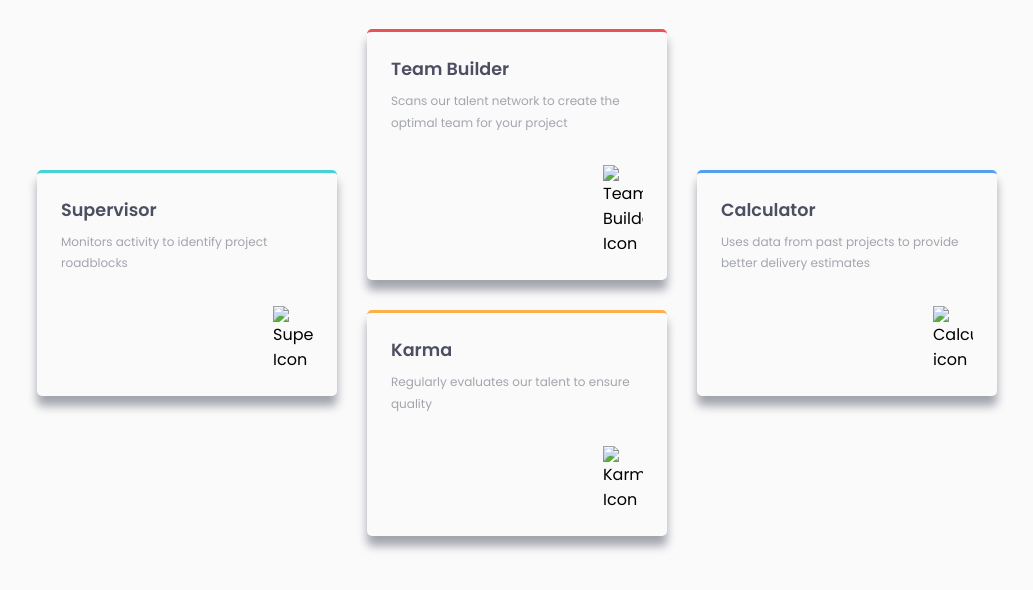
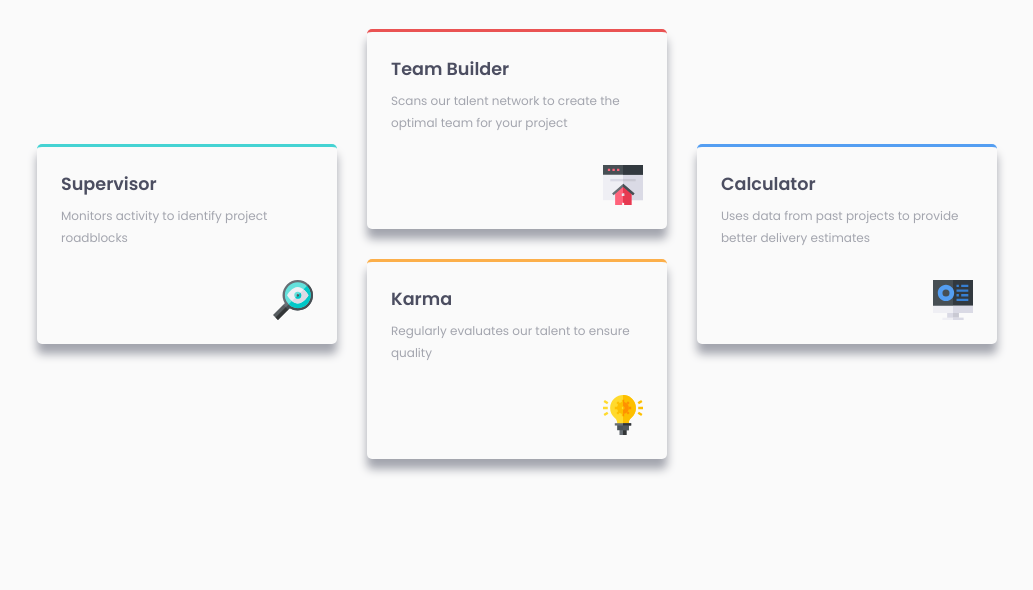
Before and after one commit to adil-khursheed/Four-card-feature-section, a plain HTML site: page index.html in a window 1280 px wide. Shown: the part 210-800 px from the top of the page, without its empty margins (123-1156 px from the left). Drawn offline with Linux system fonts and the light colour scheme.

Commit message:
Update index.html

```diff
--- a/index.html
+++ b/index.html
@@ -30,7 +30,7 @@
         </p>
         <div class="img-icon">
         <img
-          src="images/icon-supervisor.svg"
+          src="icon-supervisor.svg"
           alt="Supervisor Icon"
           class="feature-icon"
         />
@@ -44,7 +44,7 @@
           </p>
           <div class="img-icon">
           <img
-            src="images/icon-team-builder.svg"
+            src="icon-team-builder.svg"
             alt="Team Builder Icon"
             class="feature-icon"
           />
@@ -57,7 +57,7 @@
           </p>
           <div class="img-icon">
           <img
-            src="images/icon-karma.svg"
+            src="icon-karma.svg"
             alt="Karma Icon"
             class="feature-icon"
           />
@@ -71,7 +71,7 @@
         </p>
         <div class="img-icon">
         <img
-          src="images/icon-calculator.svg"
+          src="icon-calculator.svg"
           alt="Calculator icon"
           class="feature-icon"
         />
```
